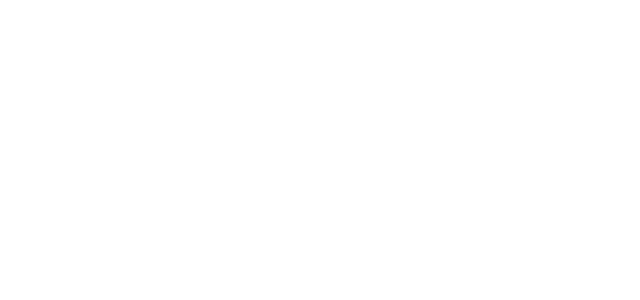
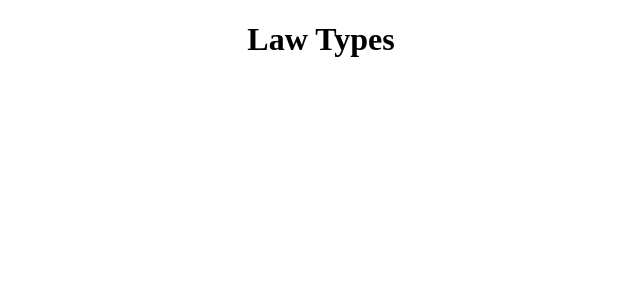
Before and after one commit to jamesleeyk/asdf, a React (Create React App) app: page /law-types in a window 1280 px wide. Shown: the top 300 px of the page, without its empty margins (319-959 px from the left). Built offline with nearby package versions, Linux system fonts and the light colour scheme.

Commit message:
Adding the law-types pages

```diff
--- a/src/App.js
+++ b/src/App.js
@@ -2,6 +2,7 @@
 import { Switch, Route } from 'react-router-dom';
 import Immigration from './pages/Immigration';
 import Advice from './pages/Advice';
+import LawTypes from './pages/LawTypes';
 import Main from './pages/Main';
 import Home from './pages/Home';
 
@@ -13,6 +14,7 @@
         <Route path="/immigration" exact component={Immigration}/>
         <Route path="/advice" exact component={Advice}/>
         <Route path="/main" exact component={Main}/>
+        <Route path="/law-types" exact component={LawTypes}/>
       </Switch>
      </div>
   );
--- a/src/components/ServiceTypes/ServiceTypes.jsx
+++ b/src/components/ServiceTypes/ServiceTypes.jsx
@@ -12,7 +12,7 @@
             },
             {
                 name: 'Looking for a Lawyer',
-                image: scott
+                image: scott,
             },
         ];
         return (
--- /dev/null
+++ b/src/pages/LawTypes.jsx
@@ -0,0 +1,11 @@
+import React, { Component } from 'react'
+
+export default class LawTypes extends Component {
+    render() {
+        return (
+            <div>
+                <h1>Law Types</h1>
+            </div>
+        )
+    }
+}
```
Also changed, not shown: src/assets/Images/image 7.png (added).
